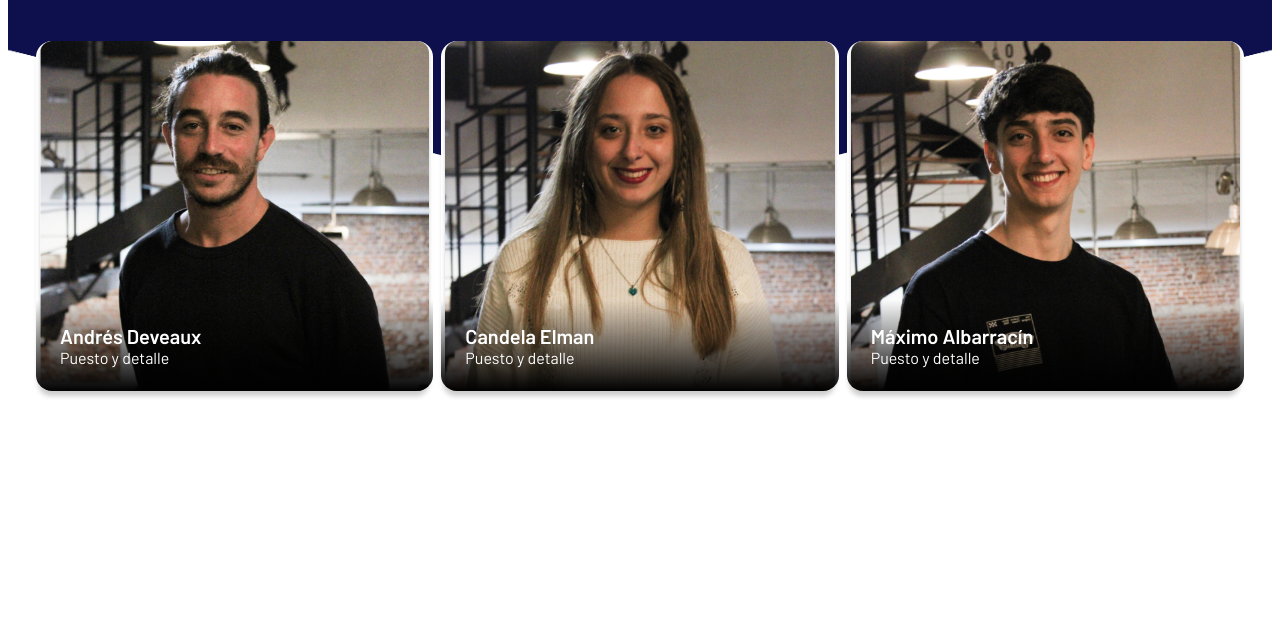
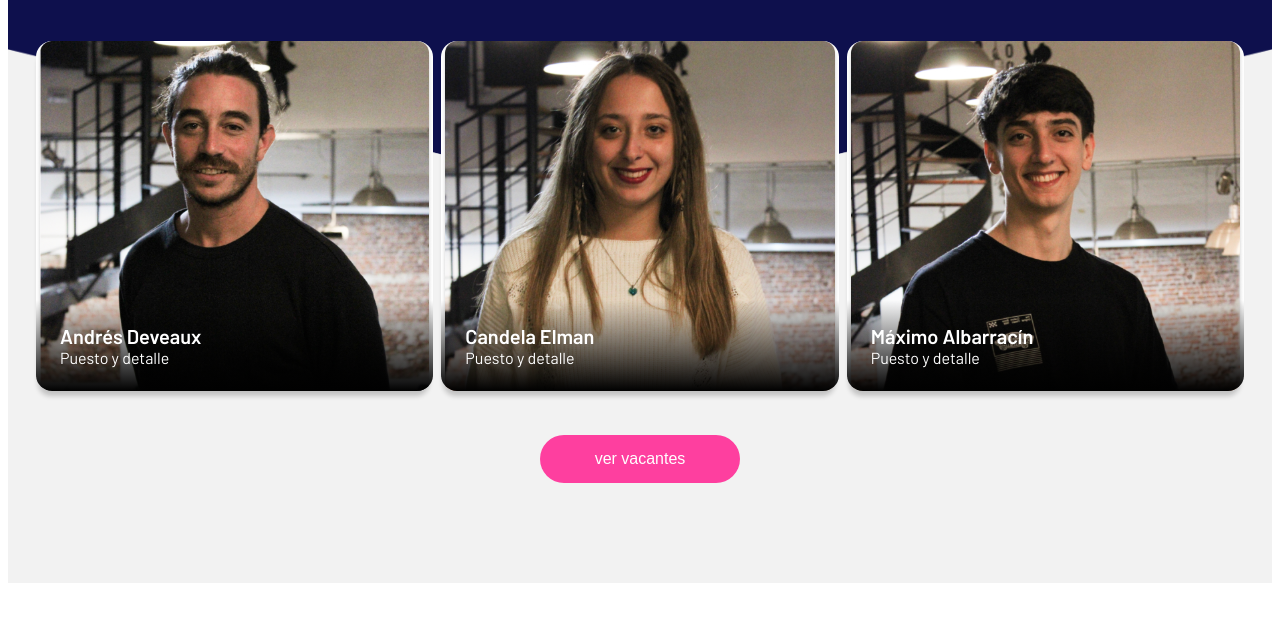
Before and after one commit to reqini/landing-mindshore, a website: page componentes/unete a mindShore/talentos/talentos.html in a window 1280 px wide. Shown: the part 132-754 px from the top of the page. Drawn offline with Linux system fonts and the light colour scheme.

Commit message:
compoente peoples 2

```diff
--- a/componentes/unete a mindShore/talentos/styles.css
+++ b/componentes/unete a mindShore/talentos/styles.css
@@ -1,9 +1,10 @@
 
 .section-service-cards {
-    background-image: url(../../assets/background-blue.jpg);
+    background-image: url(../../assets/background-blue.png);
     background-size: 100%;
     background-position: top top;
     background-repeat: no-repeat;
+    background-color: #F2F2F2;
     padding: 60px 24px;
     width: 100%;
     box-sizing: border-box;
@@ -49,6 +50,29 @@
     left: 0;
     padding: 24px;
 }
+.ver-mas {
+    padding: 40px 24px;
+}
+.ver-mas button {
+    border: none;
+    height: 48px;
+    width: 100%;
+    max-width: 200px;
+    border-radius: 50px;
+    background-color: #FE3F9F;
+    font-size: 16px;
+    color: white;
+    cursor: pointer;
+    transition: 0.5s;
+}
+.ver-mas button:hover {
+    transition: 0.5s;
+    max-width: 230px;
+    box-shadow: -1px 8px 5px -3px rgba(0,0,0,0.2);
+    -webkit-box-shadow: -1px 8px 5px -3px rgba(0,0,0,0.2);
+    -moz-box-shadow: -1px 8px 5px -3px rgba(0,0,0,0.2);
+}
+
 @media (max-width: 980px) {
 
 }
--- a/componentes/unete a mindShore/talentos/talentos.html
+++ b/componentes/unete a mindShore/talentos/talentos.html
@@ -37,6 +37,11 @@
                 </div>
             </article>
         </div>
+        <article class="ver-mas center-article flex justify-center align-center">
+            <div class="center flex justify-center">
+                <button>ver vacantes</button>
+            </div>
+        </article>
     </section>
 </body>
 </html>
```
Also changed, not shown: componentes/assets/background-blue.png (added), 1 other file.
